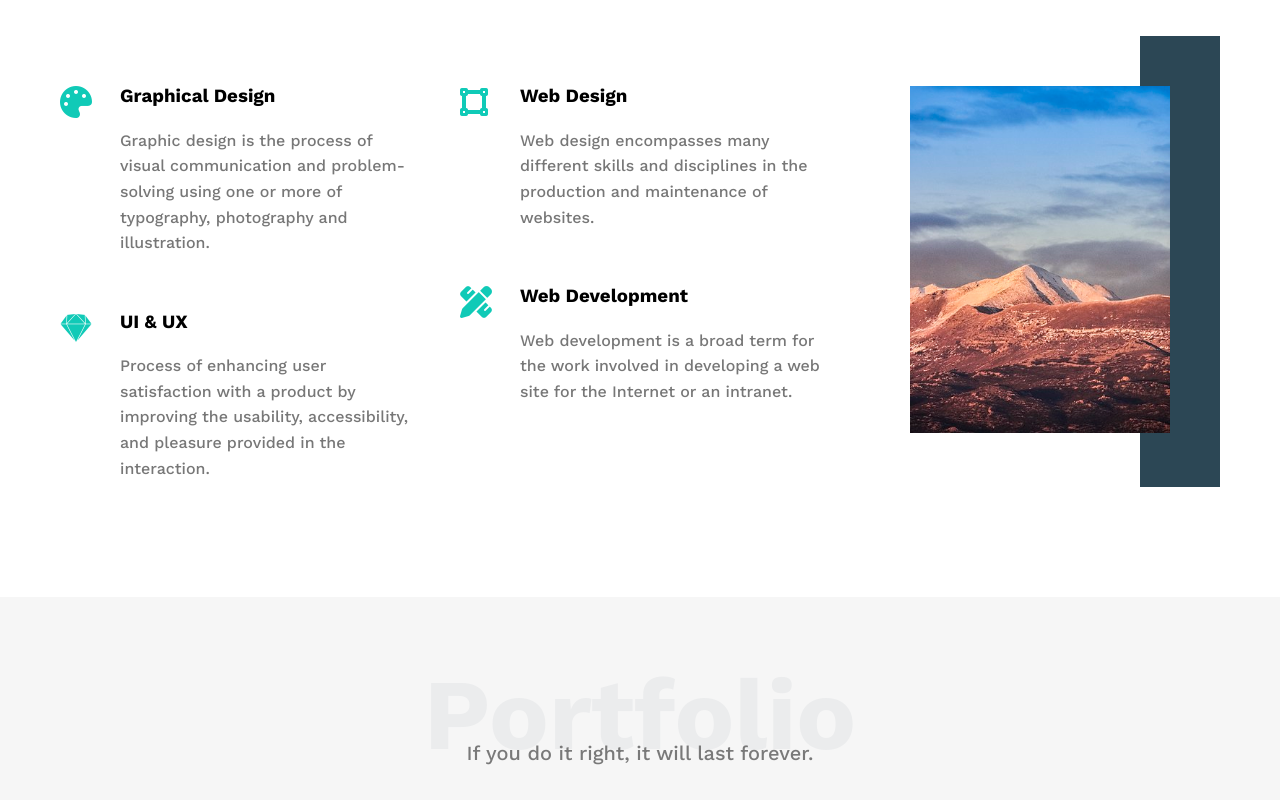
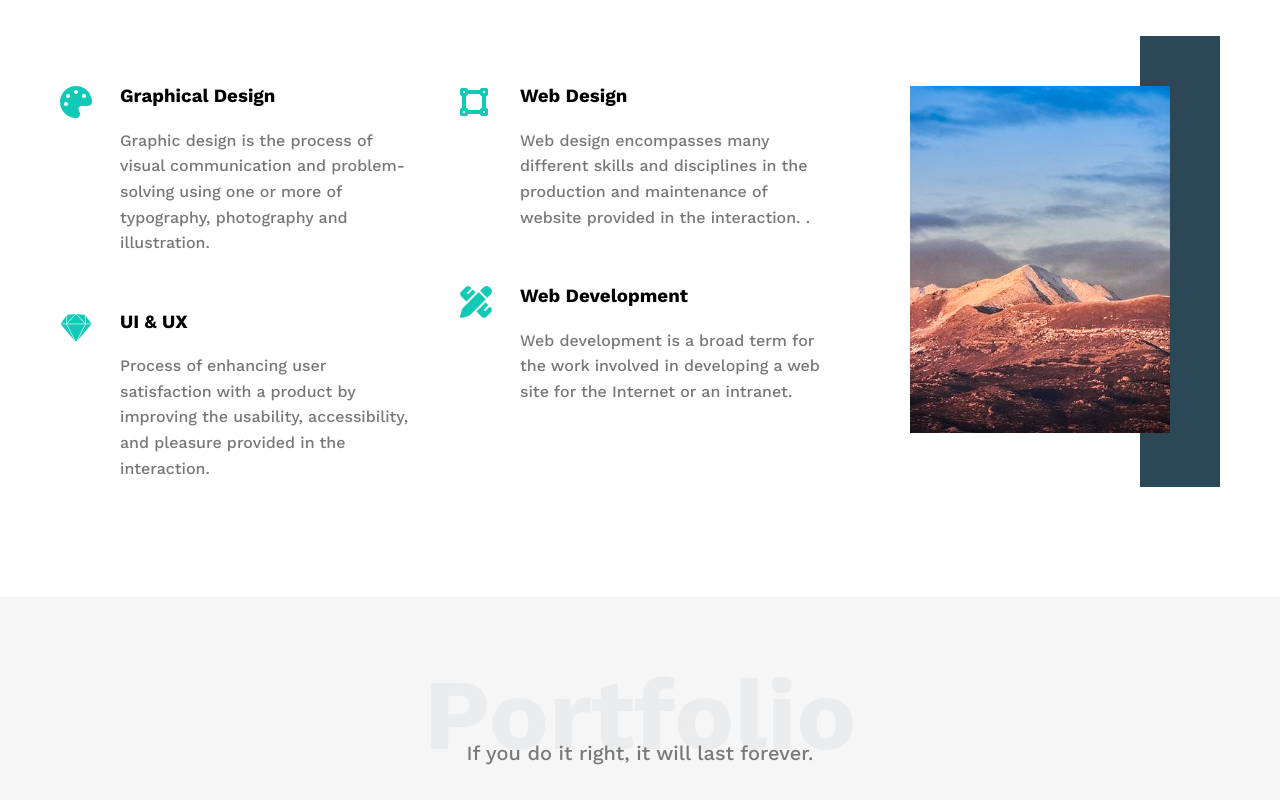
Before and after one commit to MohamedEzz524/First-project, a plain HTML site: page index.html in a window 1280 px wide. Shown: the part 1460-2260 px from the top of the page. Drawn offline with nearby package versions, Linux system fonts and the light colour scheme.

Commit message:
Update index.html

```diff
--- a/index.html
+++ b/index.html
@@ -114,8 +114,8 @@
                         <div class="text">
                             <h3>Web Design</h3>
                             <p>Web design encompasses many different skills and disciplines in the production and
-                                maintenance of
-                                websites.</p>
+                                maintenance of website provided in the interaction.
+                                .</p>
                         </div>
                     </div>
                     <div class="srv">
@@ -207,7 +207,7 @@
             <p>We are born to create</p>
             <div class="info">
                 <p class="label">Feel free to drop us a line at:</p>
-                <a href="mailto:leonagency@mail.com?subject=Contact" class="link">leonagency@mail.com</a>
+                <a href="mailto:leonagency@mail.com?subject=Contact" class="link">MoSayed@mail.com</a>
                 <div class="social">
                     Find Us On Social Networks
                     <i class="fab fa-youtube"></i>
```
